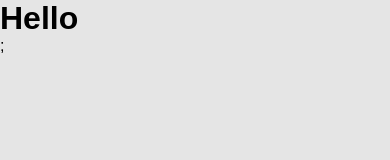
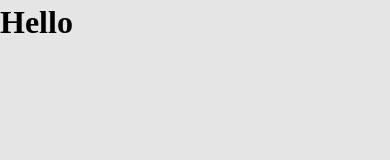
Before and after one commit to milenetaborda/restaurant_app, a Next.js app: page / in a window 390 px wide. Shown: the top 160 px of the page. Built offline with nearby package versions, Linux system fonts and the light colour scheme.

Commit message:
feat: creation of themes and breakpoints

```diff
--- /dev/null
+++ b/src/components/templates/Home/index.tsx
@@ -0,0 +1,9 @@
+import * as S from "./styles";
+
+export const Home = () => {
+  return (
+    <main>
+      <S.TitleHome>Hello</S.TitleHome>
+    </main>
+  );
+};
--- /dev/null
+++ b/src/components/templates/Home/styles.ts
@@ -0,0 +1,4 @@
+import styled from "styled-components";
+import { H1 } from "../../../styles/globals";
+
+export const TitleHome = styled(H1)``;
--- a/src/pages/_app.tsx
+++ b/src/pages/_app.tsx
@@ -1,6 +1,8 @@
 import type { AppProps } from "next/app";
 import Head from "next/head";
+import { ThemeProvider } from "styled-components";
 import GlobalStyles from "../styles/globals";
+import { defaultTheme } from "../styles/theme";
 
 function MyApp({ Component, pageProps }: AppProps) {
   return (
@@ -11,7 +13,9 @@ function MyApp({ Component, pageProps }: AppProps) {
         <link rel="icon" href="/favicon.ico" />
       </Head>
       <GlobalStyles />
-      <Component {...pageProps} />;
+      <ThemeProvider theme={defaultTheme}>
+        <Component {...pageProps} />
+      </ThemeProvider>
     </>
   );
 }
--- a/src/pages/index.tsx
+++ b/src/pages/index.tsx
@@ -1,7 +1,9 @@
-export default function Home() {
+import { Home } from "../components/templates/Home";
+
+export default function Index() {
   return (
     <main>
-      <h1>Hello</h1>
+      <Home />
     </main>
   );
 }
--- a/src/styles/globals.ts
+++ b/src/styles/globals.ts
@@ -1,4 +1,4 @@
-import { createGlobalStyle } from "styled-components";
+import styled, { createGlobalStyle } from "styled-components";
 
 const GlobalStyles = createGlobalStyle`
   * {
@@ -17,8 +17,31 @@ const GlobalStyles = createGlobalStyle`
     max-width: 100vw;
     margin: 0 auto;
     background-color: #E5E5E5;
-    font-family: Montserrat, sans-serif;
+
+    font-family: "Poppins";
+    font-style: normal;
+    font-weight: 700;
   }
 `;
 
 export default GlobalStyles;
+
+export const H1 = styled.h1`
+  font-size: 32px;
+  line-height: 140%;
+`;
+
+export const H2 = styled.h2`
+  font-size: 24px;
+  line-height: 140%;
+`;
+
+export const H3 = styled.h3`
+  font-size: 20px;
+  line-height: 140%;
+`;
+
+export const H4 = styled.h4`
+  font-size: 17px;
+  line-height: 140%;
+`;
--- /dev/null
+++ b/src/styles/theme/breakpoints.ts
@@ -0,0 +1,27 @@
+interface INumbers {
+  xs: number;
+  sm: number;
+  md: number;
+  lg: number;
+  xl: number;
+}
+
+const numbers = {
+  xs: 340,
+  sm: 500,
+  md: 800,
+  lg: 1280,
+  xl: 1920,
+};
+
+const media = {
+  up: (bp: keyof INumbers) =>
+    `@media (min-width: ${numbers[bp as unknown as keyof INumbers]}px)`,
+  down: (bp: keyof INumbers) =>
+    `@media (max-width: ${numbers[bp as unknown as keyof INumbers]}px)`,
+};
+
+export const breakpoints = {
+  ...numbers,
+  ...media,
+};
--- /dev/null
+++ b/src/styles/theme/colors.ts
@@ -0,0 +1,11 @@
+export const colors = {
+  primary: "#ED1C24",
+  darkDown: "#333333",
+  dark: "#666666",
+  darkUp: "#808080",
+  white: "#FFFFFF",
+  lightDown: "#AAAAAA",
+  light: "#CCCCCC",
+  lightMedium: "#E6E6E6",
+  lightUp: "#F2F2F2 ",
+};
--- /dev/null
+++ b/src/styles/theme/index.ts
@@ -0,0 +1,9 @@
+import { breakpoints } from "./breakpoints";
+import { colors } from "./colors";
+
+const defaultTheme = {
+  colors,
+  breakpoints,
+};
+
+export { defaultTheme };
```
Also changed, not shown: src/styles/theme/types.d.ts (added, +7 -0 lines).
